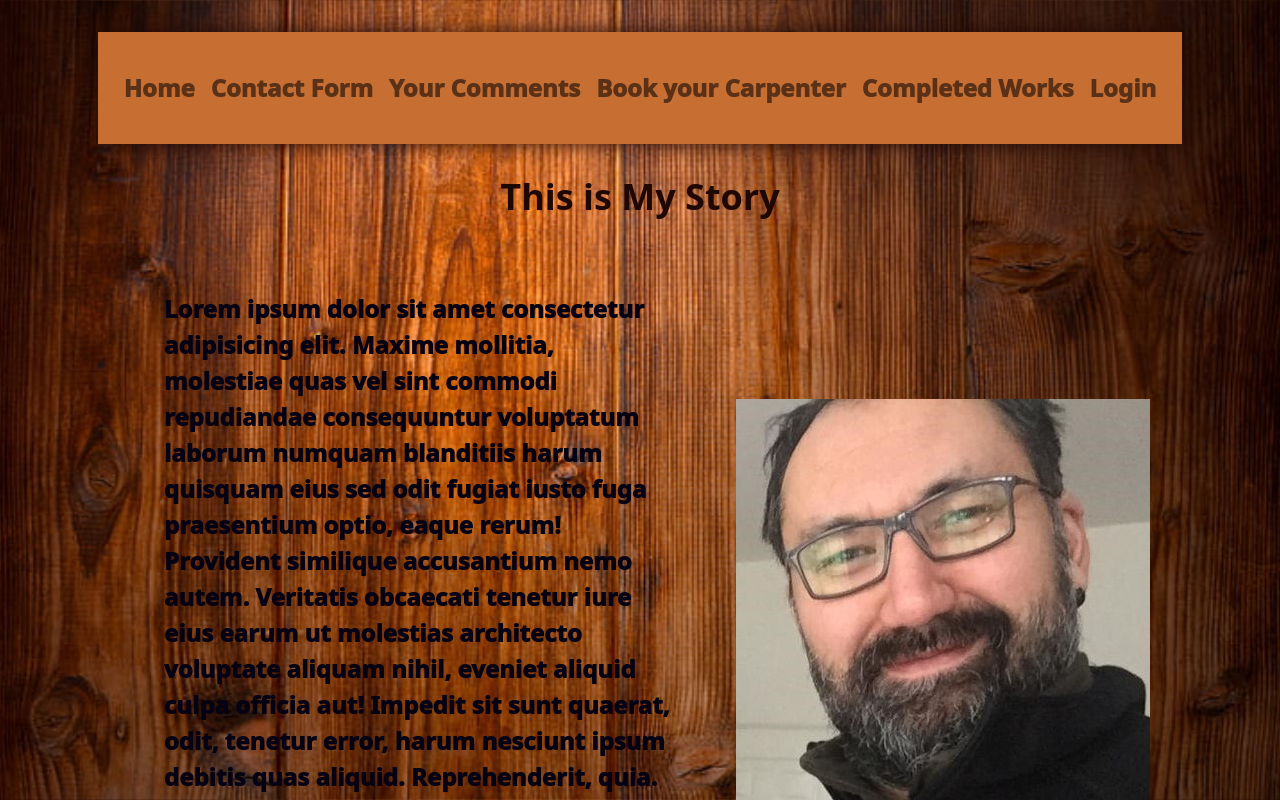
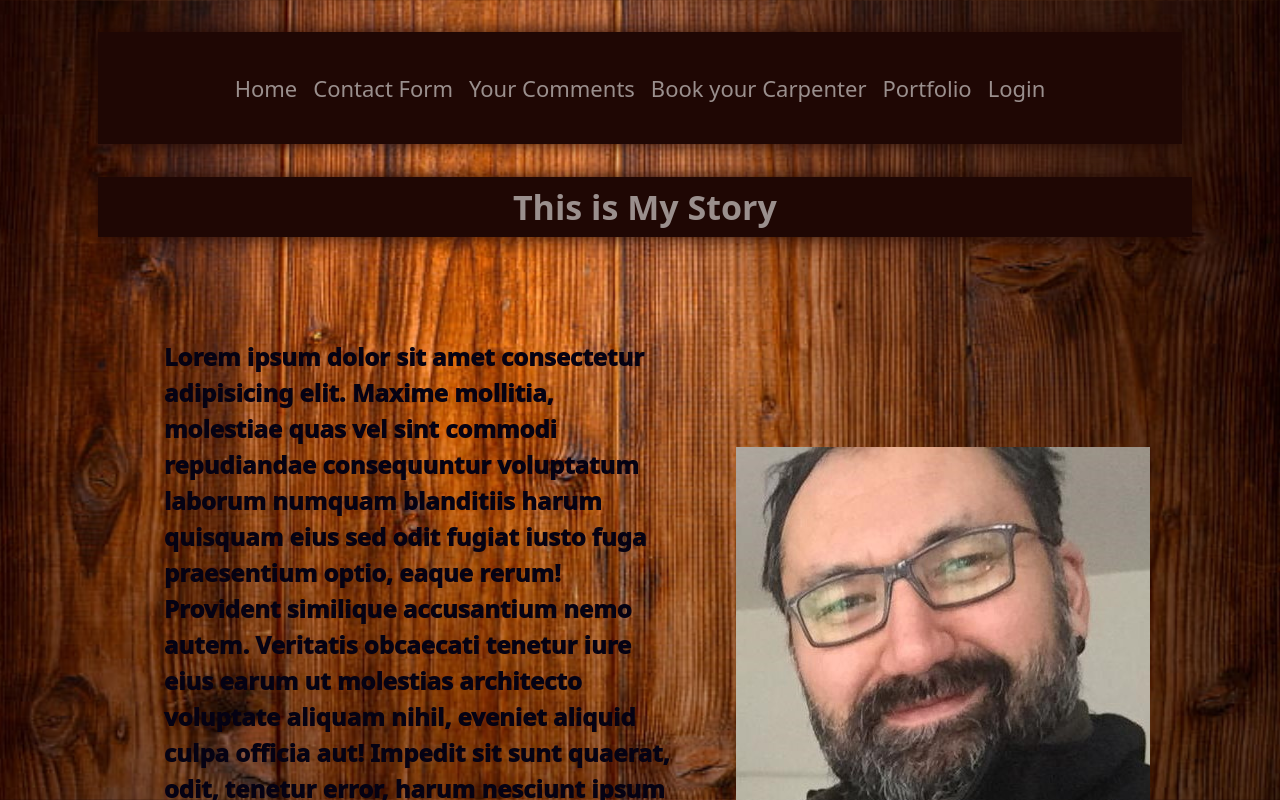
Before and after one commit to emresorkun/handyman-reactjs, a React (Create React App) app: page / in a window 1280 px wide. Shown: the top 800 px of the page. Built offline with nearby package versions, Linux system fonts and the light colour scheme.

Commit message:
styling of header and nav bar

```diff
--- a/src/App.scss
+++ b/src/App.scss
@@ -134,6 +134,7 @@ ul,
 @media all and (max-width: 1000px) {
   .nav-links {
     flex-wrap: wrap;
+
   }
 
   .nav-links li {
@@ -144,6 +145,27 @@ ul,
 @media all and (max-width: 480px) {
   .nav-links li {
     flex-basis: 100%;
+  }
+  .home-wrapper {
+    //YAZ
+    background-image: url(./images/home.jpeg);
+  }
+  .home-wrapper img {
+    display: none;
+  }
+  .home-introduction {
+    display: grid;
+  }
+}
+@media all and (max-width: 1000px) {
+  .nav-links li {
+    flex-basis: 100%;
+  }
+  .home-wrapper {
+    //YAZ
+  }
+  .home-wrapper img {
+    display: none;
   }
 }
 //FORM
@@ -180,7 +202,7 @@ ul,
 }
 
 .navbar {
-  background-color: #c76e32;
+  background-color: #1f0704;
   box-shadow: 1px 0 20px 0 #1f0704;
   display: grid;
   place-items: center;
@@ -205,10 +227,8 @@ body {
 
 .nav-link {
   font-size: x-large;
-  color: #1f0704;
   line-height: 80px;
-  font-size: 24px;
-  font-weight: 1000;
+  font-size: 22px;
 }
 
 .errors-input {
@@ -241,6 +261,7 @@ body {
 .datepicker-container {
   display: flex;
   justify-content: center;
+  flex-direction: column;
   align-items: center;
 }
 .datepicker {
--- a/src/components/CommentsPrint.js
+++ b/src/components/CommentsPrint.js
@@ -20,12 +20,13 @@ export default function CommentsPrint() {
     getComments();
   }, []);
   return (
-    <div className="comments-container">
+    <>
       <header>
         <div className="logo-wrapper">
           <span className="logo">Comments from our Customers</span>
         </div>
       </header>
+      <div className="comments-container">
         {/* {comments.map((comment) => {
         return (
           <div className="comments" key={comment.id}>
@@ -95,5 +96,6 @@ export default function CommentsPrint() {
         />
         ,
       </div>
+    </>
   );
 }
--- a/src/components/Navbar.js
+++ b/src/components/Navbar.js
@@ -3,7 +3,7 @@ import { Nav, Navbar } from "react-bootstrap";
 import 'bootstrap/dist/css/bootstrap.min.css';
 export default function Navibar() {
   return (
-    <Navbar collapseOnSelect expand="lg" variant="light">
+    <Navbar collapseOnSelect expand="lg" variant="dark">
       <Navbar.Toggle aria-controls="responsive-navbar-nav" />
       <Navbar.Collapse id="responsive-navbar-nav">
         <Nav className="mr-auto">
@@ -11,7 +11,7 @@ export default function Navibar() {
           <Nav.Link href="contact-form">Contact Form</Nav.Link>
           <Nav.Link href="comments">Your Comments</Nav.Link>
           <Nav.Link href="bookings">Book your Carpenter</Nav.Link>
-          <Nav.Link href="works">Completed Works</Nav.Link>
+          <Nav.Link href="works">Portfolio</Nav.Link>
           <Nav.Link href="admin">Login</Nav.Link>
         </Nav>
       </Navbar.Collapse>
--- a/src/pages/Admin.js
+++ b/src/pages/Admin.js
@@ -1,13 +1,11 @@
-import React from 'react'
-import CommentsPrint from '../components/CommentsPrint'
- const Admin = () => {
+import React from "react";
+import CommentsPrint from "../components/CommentsPrint";
+const Admin = () => {
   return (
+    <div>
+      <CommentsPrint />
+    </div>
+  );
+};
 
-    <div>
-    <CommentsPrint
-    />
-    </div>
-  )
-}
-
-export default Admin
+export default Admin;
--- a/src/pages/Booking.js
+++ b/src/pages/Booking.js
@@ -3,10 +3,7 @@ import Stack from "@mui/material/Stack";
 import TextField from "@mui/material/TextField";
 import AdapterDateFns from "@mui/lab/AdapterDateFns";
 import LocalizationProvider from "@mui/lab/LocalizationProvider";
-import TimePicker from "@mui/lab/TimePicker";
 import DateTimePicker from "@mui/lab/DateTimePicker";
-import DesktopDatePicker from "@mui/lab/DesktopDatePicker";
-import MobileDatePicker from "@mui/lab/MobileDatePicker";
 
 export default function MaterialUIPickers() {
   const [value, setValue] = React.useState(new Date("2014-08-18T21:11:54"));
@@ -16,6 +13,13 @@ export default function MaterialUIPickers() {
   };
 
   return (
+    <>
+      <header>
+        <div className="wrapper">
+          <span className="logo">You can choose your prefered time here!</span>
+        </div>
+      </header>
+
       <div className="datepicker-container">
         <div className="datepicker">
           <LocalizationProvider dateAdapter={AdapterDateFns}>
@@ -30,5 +34,6 @@ export default function MaterialUIPickers() {
           </LocalizationProvider>
         </div>
       </div>
+    </>
   );
 }
--- a/src/pages/ContactForm.js
+++ b/src/pages/ContactForm.js
@@ -45,8 +45,12 @@ function ContactForm() {
 
   return (
     <>
+      <header>
+        <div className="wrapper">
+          <h1 className="logo">Drop us a Line!</h1>
+        </div>
+      </header>
       <div className="form-container">
-        <h1 className="form-brand">Tahtadan Tukkan Contact</h1>
         <div className="form-wrapper">
           <div className="form-company-info">
             <ul>
--- a/src/pages/Home.js
+++ b/src/pages/Home.js
@@ -3,8 +3,12 @@ import React from "react";
 const Home = () => {
   return (
     <>
+      <header>
+        <div className="wrapper">
+          <span className="logo">This is My Story</span>
+        </div>
+      </header>
       <div className="home-container">
-        <h1 className="home-brand">This is My Story</h1>
         <div className="home-wrapper">
           <div className="home-introduction">
             Lorem ipsum dolor sit amet consectetur adipisicing elit. Maxime
--- a/src/pages/Works.js
+++ b/src/pages/Works.js
@@ -19,18 +19,18 @@ class Works extends React.Component {
         });
       })
       .catch(console.error);
-
   }
 
   render() {
     return (
-      <div className="Works">
-        <div className="container">
+      <>
         <header>
           <div className="wrapper">
             <span className="logo">Some Of Our Completed Works</span>
           </div>
         </header>
+        <div className="Works">
+          <div className="container">
             <main>
               <div className="wrapper">
                 <Posts posts={this.state.works} />
@@ -38,6 +38,7 @@ class Works extends React.Component {
             </main>
           </div>
         </div>
+      </>
     );
   }
 }
--- a/src/pages/works.scss
+++ b/src/pages/works.scss
@@ -58,13 +58,14 @@ header {
   text-align: center;
   // color: rgba(0, 0, 0, 0.55);
   // box-shadow: 0 0 10px 0 rgba(72, 94, 116, 0.7);
-  background-color: #c76e32;
+  background-color: #1f0704;
   box-shadow: 0 0 20px 0 #1f0704;
   display: grid;
   place-items: center;
   align-items: center;
   margin: 1em;
   margin-bottom: 20px;
+  width: 98%;
 }
 
 .logo-wrapper {
@@ -78,7 +79,7 @@ header {
   line-height: 60px;
   font-size: 34px;
   font-weight: 700;
-  color: #1f0704;
+  color: rgba(255, 255, 255, 0.55);
 }
 
 main .wrapper {
```
Lines whose indentation alone changed are shown as unchanged.
